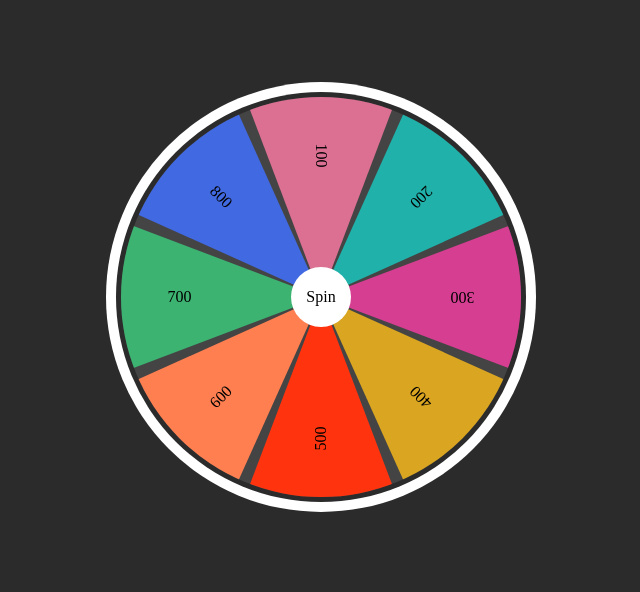
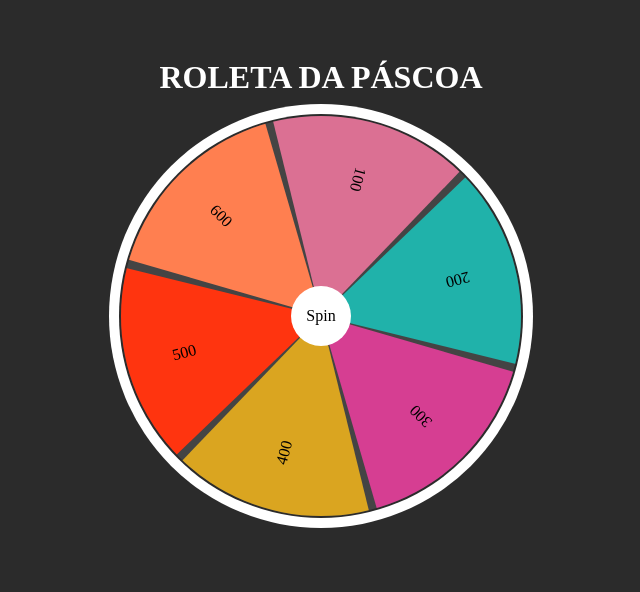
Before and after one commit to gabrielbuttendorf/projetos, a plain HTML site: page roulette/index.html in a window 1280 px wide. Shown: the part 103-695 px from the top of the page, without its empty margins (319-959 px from the left). Drawn offline with Linux system fonts and the light colour scheme.

Commit message:
new ideias and styling wheel

```diff
--- a/roulette/index.html
+++ b/roulette/index.html
@@ -7,7 +7,7 @@
   <link rel="stylesheet" href="style.css">
 </head>
 <body>
-  <!-- <h1>Roleta da <span>Páscoa</span></h1> -->
+  <h1>Roleta da <span>Páscoa</span></h1>
 
   <div class="container">
     <div class="spin-button" onclick="spinWheel()">Spin</div>
@@ -30,12 +30,6 @@
       <div class="gift" style="--i: 6; --color: #ff7f50">
         <span>600</span>
       </div>
-      <div class="gift" style="--i: 7; --color: #3cb371">
-        <span>700</span>
-      </div>
-      <div class="gift" style="--i: 8; --color: #4169e1">
-        <span>800</span>
-      </div>
     </div>
   </div>
 
--- a/roulette/style.css
+++ b/roulette/style.css
@@ -25,10 +25,17 @@ body {
   flex-direction: column;
 }
 
+h1 {
+  color: #fff;
+  text-transform: uppercase;
+}
+h1 span {}
+
 .container {
   position: relative;
   width: 400px;
   height: 400px;
+  margin: 20px;
   display: flex;
   justify-content: center;
   align-items: center;
@@ -57,7 +64,7 @@ body {
   background-color: #444;
   border-radius: 50%;
   overflow: hidden;
-  box-shadow: 0 0 0 5px #2b2b2b, 0 0 0 15px #fff;
+  box-shadow: 0 0 0 2px #2b2b2b, 0 0 0 12px #fff;
 }
 
 .container .wheel .gift {
@@ -68,8 +75,8 @@ body {
   transform-origin: bottom right;
 
   /* AJUSTAR DE ACORDO COM A QUANTIDADE DE GIFTS */
-  transform: rotate(calc(45deg * var(--i)));
-  clip-path: polygon(0 0, 55% 0, 100% 100%, 0 55%);
+  transform: rotate(calc(60deg * var(--i)));
+  clip-path: polygon(0 0, 71% 0, 100% 100%, 0 71%);
 
   display: flex;
   justify-content: center;
```
Also changed, not shown: roulette/ideias.txt (+8 -0 lines).
